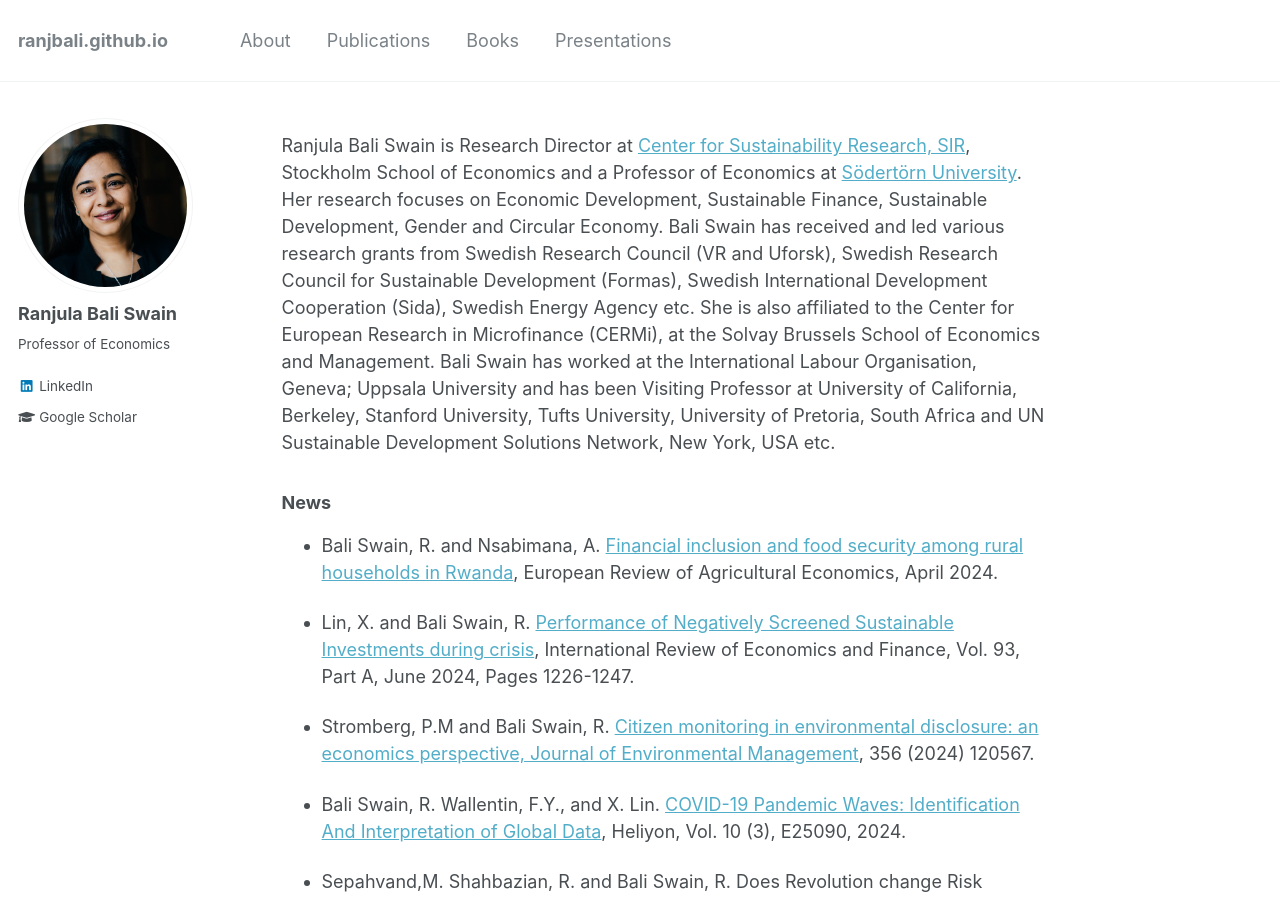
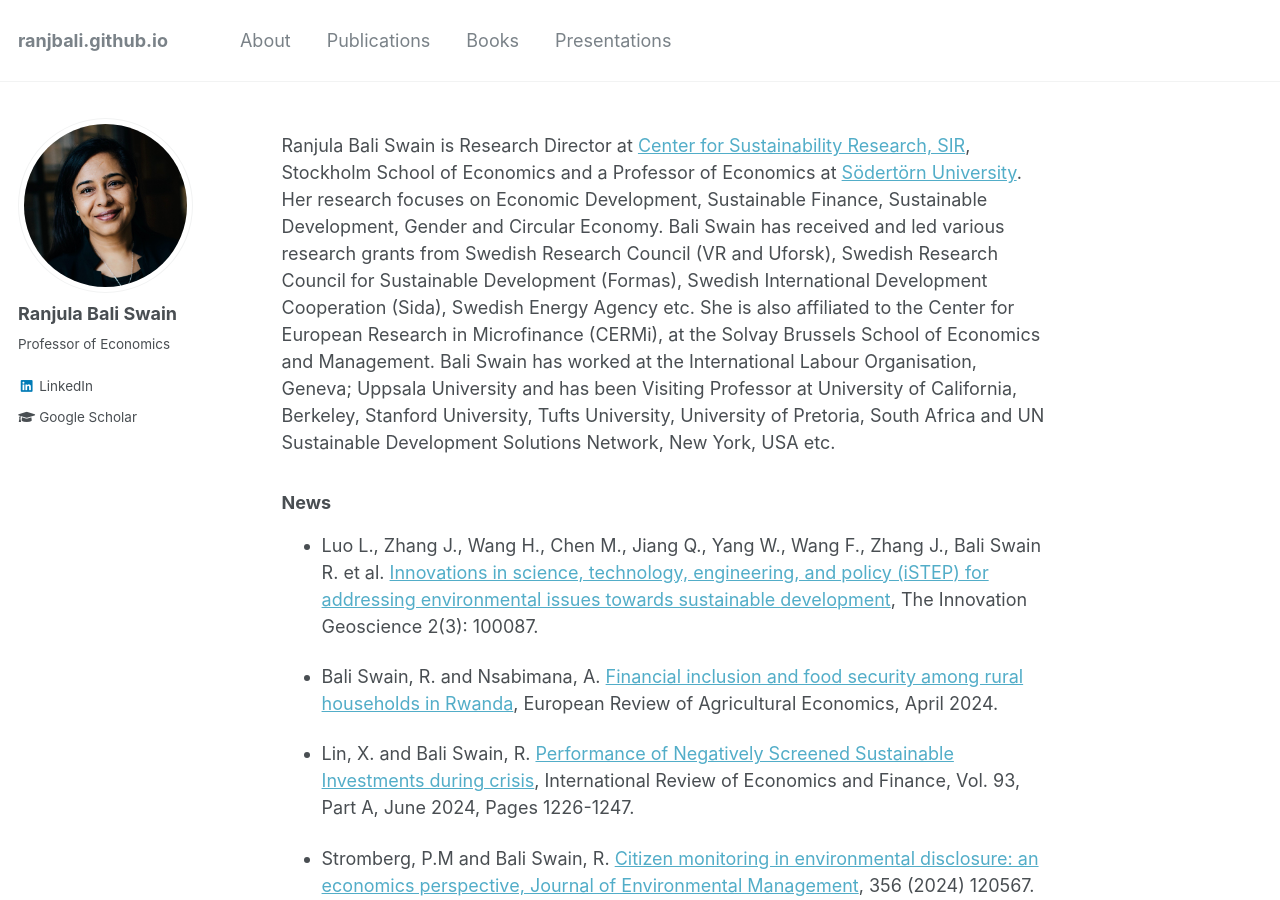
Before and after one commit to ranjbali/ranjbali.github.io, a Jekyll site: the page built from _pages/about.md, in a window 1280 px wide and 900 px high. Built offline with Jekyll 4.4.1, drawn with Linux system fonts in a browser that asks for light colours.

Commit message:
two new changes

```diff
--- a/_pages/about.md
+++ b/_pages/about.md
@@ -11,6 +11,8 @@ redirect_from:
 Ranjula Bali Swain is Research Director at [Center for Sustainability Research, SIR](https://www.hhs.se/en/research/centers/csr/), Stockholm School of Economics and a Professor of Economics at [Södertörn University](https://www.sh.se/kontakt/forskare/ranjula-bali). Her research focuses on Economic Development, Sustainable Finance, Sustainable Development, Gender and Circular Economy.  Bali Swain has received and led various research grants from  Swedish Research Council (VR and Uforsk), Swedish Research Council for Sustainable Development (Formas), Swedish International Development Cooperation (Sida), Swedish Energy Agency etc. She is also affiliated to the Center for European Research in Microfinance (CERMi), at the Solvay Brussels School of Economics and Management. Bali Swain has worked at the International Labour Organisation, Geneva; Uppsala University and has been Visiting Professor at University of California, Berkeley, Stanford University, Tufts University, University of Pretoria, South Africa and UN Sustainable Development Solutions Network, New York, USA etc.
 
 ### News
+* Luo L., Zhang J., Wang H.,   Chen M., Jiang Q., Yang W., Wang F., Zhang J., Bali Swain R. et al. [Innovations in science, technology, engineering, and policy (iSTEP) for addressing environmental issues towards sustainable development](https://doi.org/10.59717/j.xinn-geo.2024.100087), The Innovation Geoscience 2(3): 100087.
+
 * Bali Swain, R. and Nsabimana, A. [Financial inclusion and food security among rural households in Rwanda](https://academic.oup.com/erae/advance-article-abstract/doi/10.1093/erae/jbae007/7639592?redirectedFrom=fulltext), European Review of Agricultural Economics, April 2024.
 
 * Lin, X. and Bali Swain, R. [Performance of Negatively Screened Sustainable Investments during crisis](https://www.sciencedirect.com/science/article/pii/S105905602400248X?via%3Dihub#fig1a), International Review of Economics and Finance, Vol. 93, Part A, June 2024, Pages 1226-1247.
```
Also changed, not shown: _pages/publications.md (+2 -0 lines).
